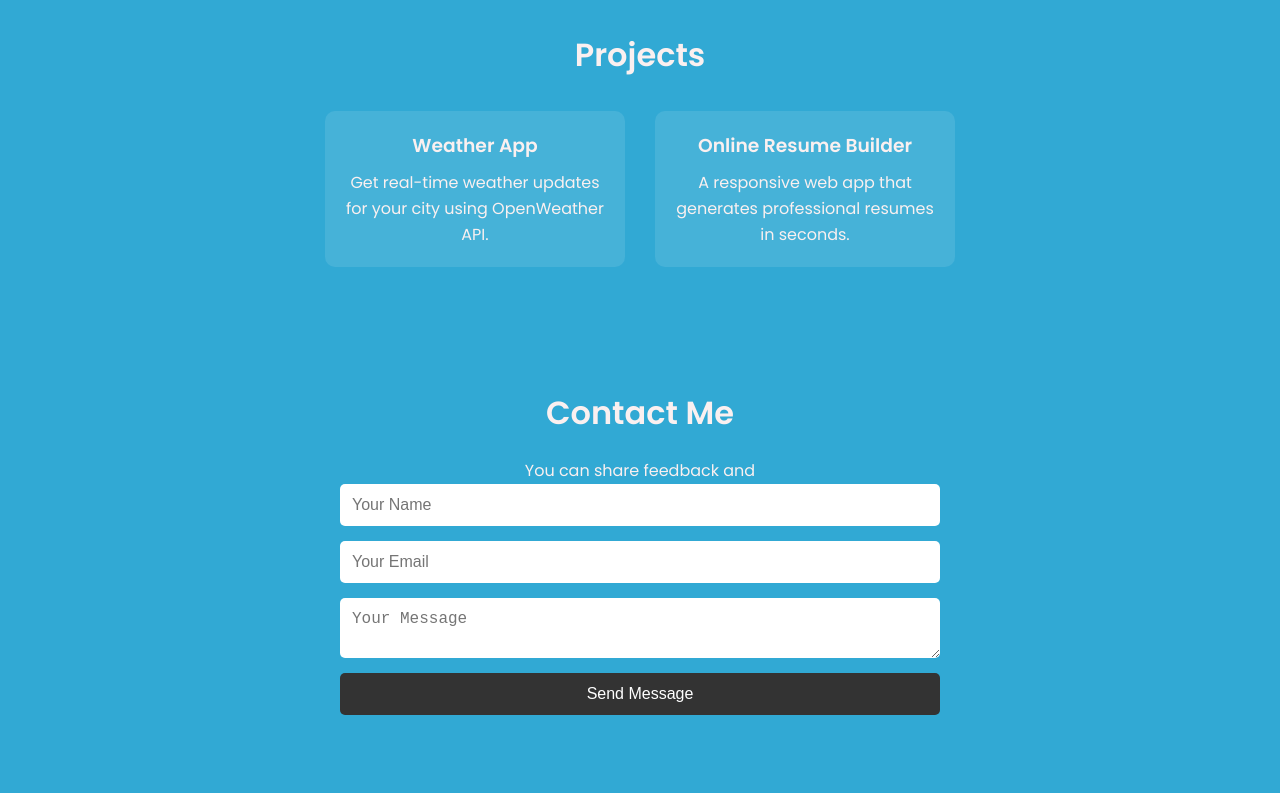
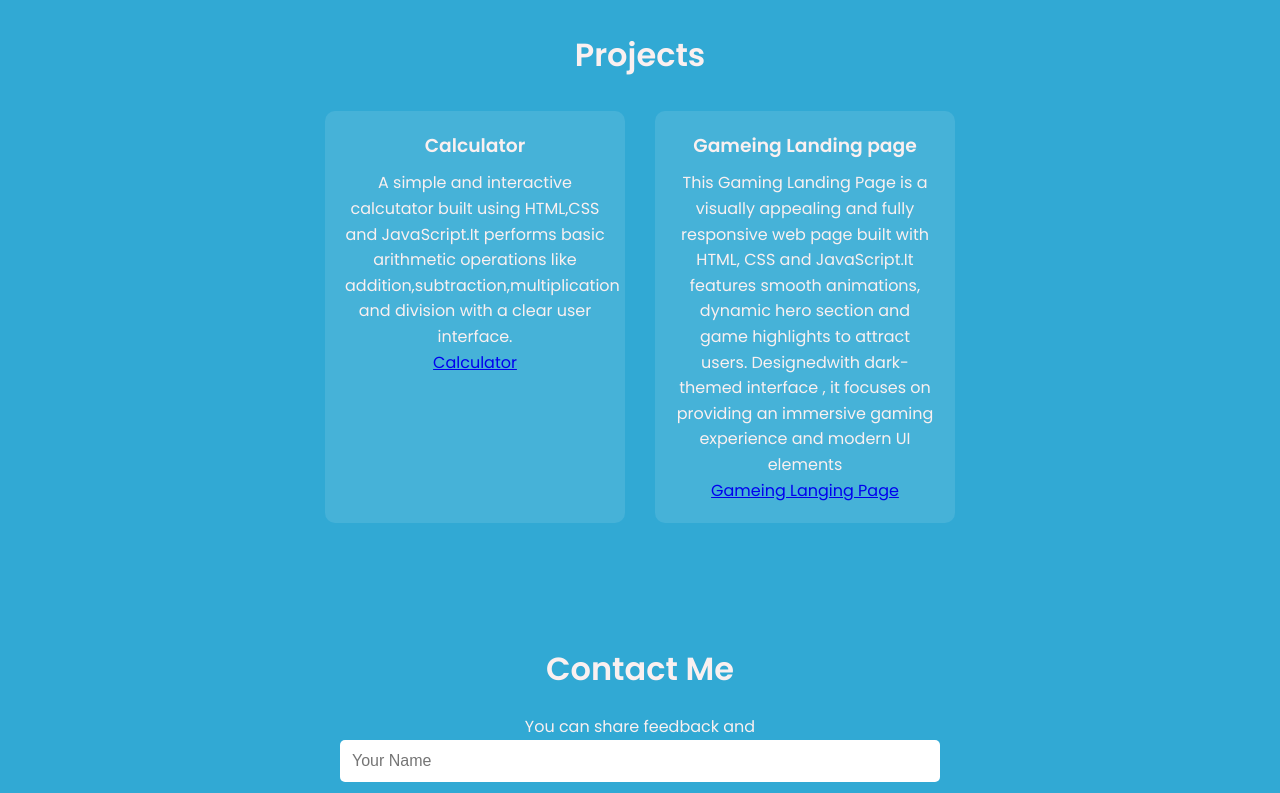
Before and after one commit to adityamishra1s/Freelancer-Portfolio, a plain HTML site: page index.html in a window 1280 px wide. Shown: the part 1620-2413 px from the top of the page. Drawn offline with nearby package versions, Linux system fonts and the light colour scheme.

Commit message:
Project Add

```diff
--- a/index.html
+++ b/index.html
@@ -101,12 +101,14 @@
             <h2>Projects</h2>
             <div class="project-grid">
                 <div class="project-card">
-                    <h3>Weather App</h3>
-                    <p>Get real-time weather updates for your city using OpenWeather API.</p>
+                    <h3> Calculator </h3>
+                    <p>A simple and interactive calcutator built using HTML,CSS and JavaScript.It performs basic arithmetic operations like addition,subtraction,multiplication and division with a clear user interface.</p>
+                    <a href="https://adityamishra1s.github.io/Calculater/">Calculator</a>
                 </div>
                 <div class="project-card">
-                    <h3>Online Resume Builder</h3>
-                    <p>A responsive web app that generates professional resumes in seconds.</p>
+                    <h3>Gameing Landing page</h3>
+                    <p> This  Gaming Landing Page is a visually appealing and fully responsive web page built with HTML, CSS and JavaScript.It features smooth animations, dynamic hero section and game highlights to attract users. Designedwith dark-themed interface , it focuses on providing an immersive gaming experience and modern UI elements</p>
+                    <a href="https://adityamishra1s.github.io/Game-frontend/">Gameing Langing Page</a>
                 </div>
             </div>
         </section>
```
